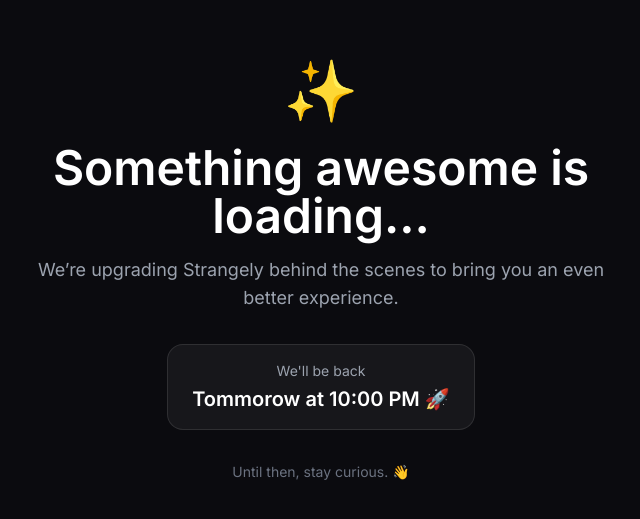
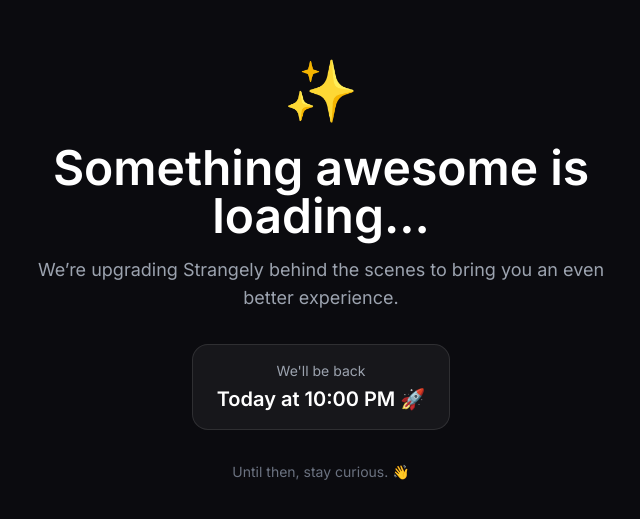
Before and after one commit to karanpatel47/Strangely, a React (Vite) app in the folder frontend/: page / in a window 1280 px wide. Shown: the part 129-648 px from the top of the page, without its empty margins (319-959 px from the left). Built offline with nearby package versions, Linux system fonts and the light colour scheme.

Commit message:
Update maintenance message time to today

```diff
--- a/frontend/src/components/MaintenancePage.tsx
+++ b/frontend/src/components/MaintenancePage.tsx
@@ -19,7 +19,7 @@
                     </p>
 
                     <p className="text-xl font-semibold mt-1">
-                        Tommorow at 10:00 PM 🚀
+                        Today at 10:00 PM 🚀
                     </p>
                 </div>
 
```
